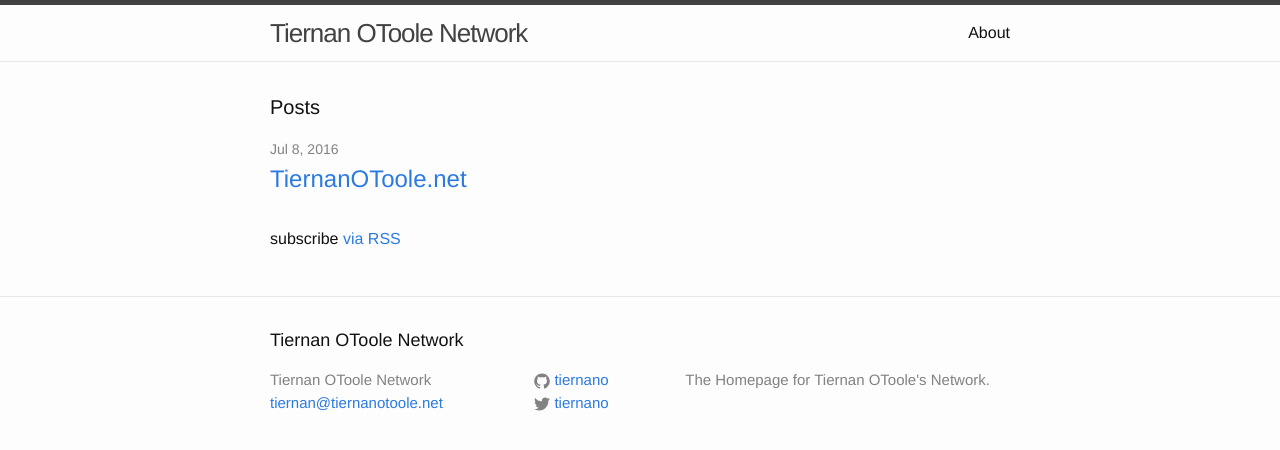
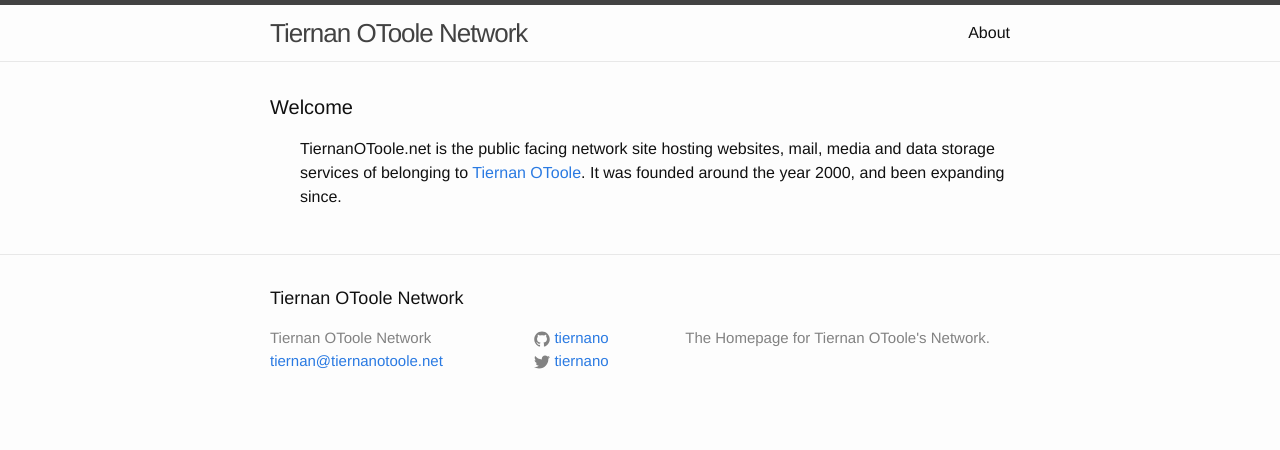
Before and after one commit to tiernano/www.tiernanotoole.net, a Jekyll site: the page built from index.html, in a window 1280 px wide. Shown: the top 450 px of the page. Built offline with Jekyll 4.4.1, drawn with Linux system fonts in a browser that asks for light colours.

Commit message:
tweaking homepage, new posts page

```diff
--- a/_posts/2016-07-08-tiernantoolenet.markdown
+++ b/_posts/2016-07-08-tiernantoolenet.markdown
@@ -1,6 +1,6 @@
 ---
 layout: post
-title:  "TiernanOToole.net"
+title:  "new site, TiernanOToole.net"
 date:   2016-07-08 11:22:57 +0000
 ---
 So, yup. Another blog... This one will be for the network. Not really a blog, more statuses... bare with me...
--- a/index.html
+++ b/index.html
@@ -3,21 +3,8 @@ layout: default
 ---
 
 <div class="home">
-
-  <h1 class="page-heading">Posts</h1>
-
-  <ul class="post-list">
-    {% for post in site.posts %}
-      <li>
-        <span class="post-meta">{{ post.date | date: "%b %-d, %Y" }}</span>
-
-        <h2>
-          <a class="post-link" href="{{ post.url | prepend: site.baseurl }}">{{ post.title }}</a>
-        </h2>
-      </li>
-    {% endfor %}
+  <h1 class="page-heading">Welcome</h1>
+  <ul>
+    TiernanOToole.net is the public facing network site hosting websites, mail, media and data storage services of belonging to <a href="http://www.tiernanotoole.ie">Tiernan OToole</a>. It was founded around the year 2000, and been expanding since.
   </ul>
-
-  <p class="rss-subscribe">subscribe <a href="{{ "/feed.xml" | prepend: site.baseurl }}">via RSS</a></p>
-
 </div>
```
Also changed, not shown: posts.html (added, +23 -0 lines).
